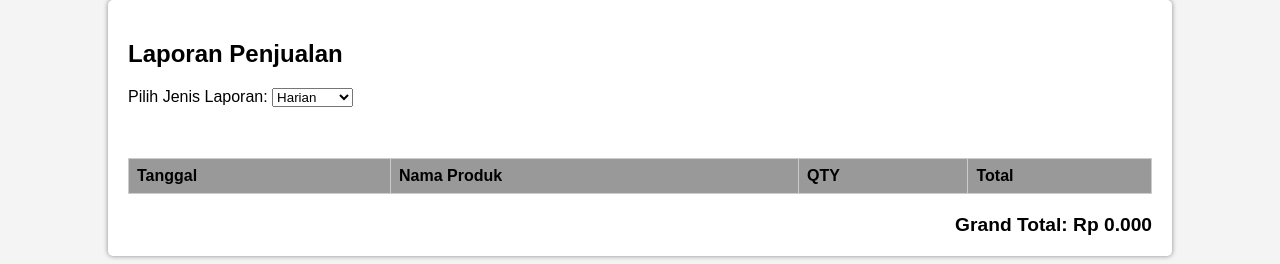
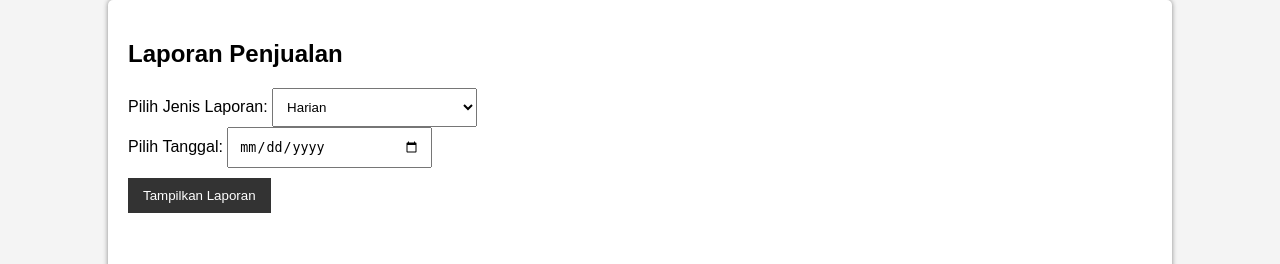
Before and after one commit to aldoalvin/usahaku.com, a PHP site: page /laporan.php in a window 1280 px wide. Shown: the part 100-364 px from the top of the page. Run offline with PHP 8.4, Linux system fonts and the light colour scheme; lists and menus that the app fills with data are empty.

Commit message:
Add files via upload

```diff
--- a/kasir/laporan.php
+++ b/kasir/laporan.php
@@ -79,6 +79,19 @@
             font-size: 1.2em;
             font-weight: bold;
         }
+        button {
+            padding: 10px 15px;
+            background-color: #333;
+            margin-top: 10px;
+            color: #fff;
+            border: none;
+            cursor: pointer;
+        }
+        input[type="text"], input[type="date"], select {
+            width: 20%;
+            padding: 10px;
+            box-sizing: border-box;
+        }
 
         /* Responsive */
         @media (max-width: 1024px) {
@@ -135,13 +148,30 @@
     <div class="container">
         <h2>Laporan Penjualan</h2>
         <label for="jenisLaporan">Pilih Jenis Laporan:</label>
-        <select id="jenisLaporan" onchange="ambilLaporan()">
+        <select id="jenisLaporan" onchange="tampilkanFilter()">
             <option value="harian">Harian</option>
             <option value="mingguan">Mingguan</option>
             <option value="bulanan">Bulanan</option>
             <option value="tahunan">Tahunan</option>
         </select>
+        <div id="filterTanggal">
+            <label>Pilih Tanggal:</label>
+            <input type="date" id="tanggal">
+        </div>
 
+        <div id="filterMingguan" style="display: none;">
+            <label>Tanggal:</label>
+            <input type="date" id="tanggalAwal">
+            <span>sampai</span>
+            <input type="date" id="tanggalAkhir">
+        </div>
+
+        <div id="filterBulanan" style="display: none;">
+            <label>Pilih Bulan:</label>
+            <input type="month" id="bulan">
+        </div>
+
+        <button onclick="ambilLaporan()">Tampilkan Laporan</button>
         <table id="laporanTable">
             <thead>
                 <tr>
@@ -161,40 +191,44 @@
     </div>
 
     <script>
+        function tampilkanFilter() {
+            let jenisLaporan = document.getElementById("jenisLaporan").value;
+            document.getElementById("filterTanggal").style.display = (jenisLaporan === "harian") ? "block" : "none";
+            document.getElementById("filterMingguan").style.display = (jenisLaporan === "mingguan") ? "block" : "none";
+            document.getElementById("filterBulanan").style.display = (jenisLaporan === "bulanan") ? "block" : "none";
+        }
+
         function ambilLaporan() {
-            const jenis = document.getElementById("jenisLaporan").value;
+            let jenisLaporan = document.getElementById("jenisLaporan").value;
+            let tanggal = document.getElementById("tanggal").value;
+            let tanggalAwal = document.getElementById("tanggalAwal").value;
+            let tanggalAkhir = document.getElementById("tanggalAkhir").value;
+            let bulan = document.getElementById("bulan").value;
 
-            // AJAX request
-            const xhr = new XMLHttpRequest();
-            xhr.open("GET", `get_laporan.php?jenis=${jenis}`, true);
-            xhr.onload = function() {
-                if (this.status === 200) {
-                    const data = JSON.parse(this.responseText);
-
-                    let output = '';
+            fetch("get_laporan.php", {
+                method: "POST",
+                headers: { "Content-Type": "application/json" },
+                body: JSON.stringify({ jenisLaporan, tanggal, tanggalAwal, tanggalAkhir, bulan })
+            })
+            .then(response => response.json())
+            .then(data => {
+                let tbody = document.getElementById("laporanBody");
                 let grandTotal = 0;
+                tbody.innerHTML = "";
 
                 data.forEach(item => {
-                        output += `
-                            <tr>
+                    grandTotal += parseInt(item.total);
+                    tbody.innerHTML += `<tr>
                         <td>${item.tanggal}</td>
-                                <td>${item.nama_produk}</td>
-                                <td>Rp ${parseFloat(item.total).toLocaleString('id-ID')}</td>
-                            </tr>
-                        `;
-                        grandTotal += parseFloat(item.total);
+                        <td>${item.nama_barang}</td>
+                        <td>${item.qty}</td>
+                        <td>Rp ${parseInt(item.total).toLocaleString()}</td>
+                    </tr>`;
                 });
 
-                    document.querySelector("#laporanTable tbody").innerHTML = output;
-                    document.getElementById("grandTotal").textContent = `Rp ${grandTotal.toLocaleString('id-ID')}`;
-                }
-            }
-            xhr.send();
-        }
-
-        // Muat laporan harian saat pertama kali dibuka
-        window.onload = function() {
-            ambilLaporan();
+                document.getElementById("grandTotal").innerText = `Rp ${grandTotal.toLocaleString()}`;
+            })
+            .catch(error => console.error("Error:", error));
         }
     </script>
 </body>
```
Also changed, not shown: kasir/get_laporan.php (added, +33 -0 lines). Lines whose indentation alone changed are shown as unchanged.
